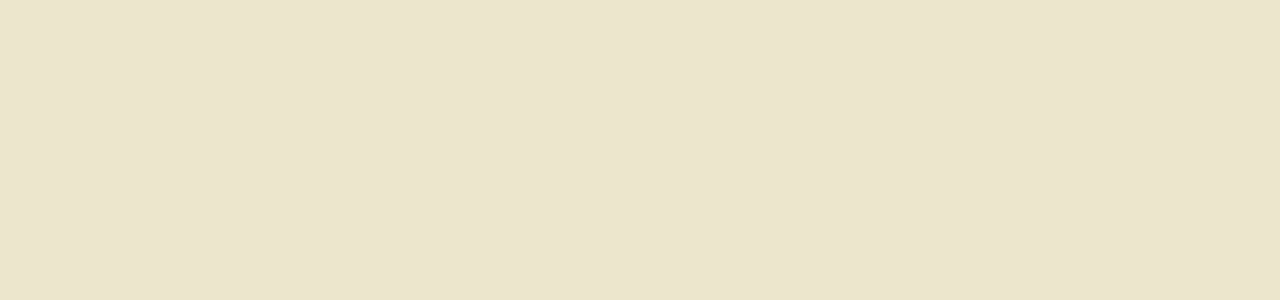
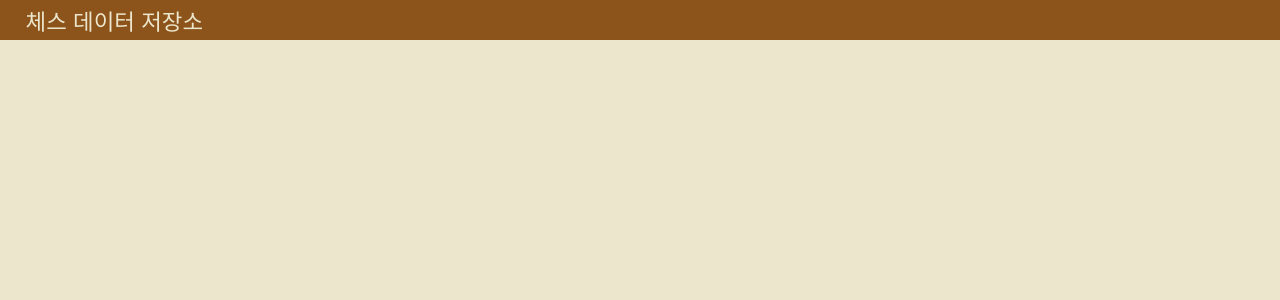
Before and after one commit to SkeletonK10/chess-record-frontend, a React (Create React App) app: page /newgame in a window 1280 px wide. Before the commit this address had no page. Shown: the top 300 px of the page. Built offline with nearby package versions, Linux system fonts and the light colour scheme; a web font is replaced by a local one.

Commit message:
[Feature] Add GameAdd Page

```diff
--- a/src/App.tsx
+++ b/src/App.tsx
@@ -1,8 +1,9 @@
 import React from 'react';
 import { BrowserRouter as Router, Route, Routes } from 'react-router-dom';
 
-import MainPage from './components/Page/MainPage'
-import GameList from './components/Page/GameList'
+import MainPage from './components/Page/MainPage';
+import GameList from './components/Page/GameList';
+import GameAdd from './components/Page/GameAdd';
 
 const App: React.FC = () => {
   return (
@@ -10,6 +11,7 @@ const App: React.FC = () => {
       <Routes>
         <Route path="/" element={<MainPage />} />
         <Route path="/game/" element={<GameList />} />
+        <Route path="/newgame/" element={<GameAdd />} />
       </Routes>
     </Router>
 
--- /dev/null
+++ b/src/components/Page/GameAdd/index.tsx
@@ -0,0 +1,15 @@
+import React from 'react';
+
+import PageStyle from '../../PageStyle';
+
+import Header from '../../Header'
+
+const Comp: React.FC = () => {
+  return (
+    <PageStyle>
+      <Header />
+    </PageStyle>
+  );
+}
+
+export default Comp;
```
